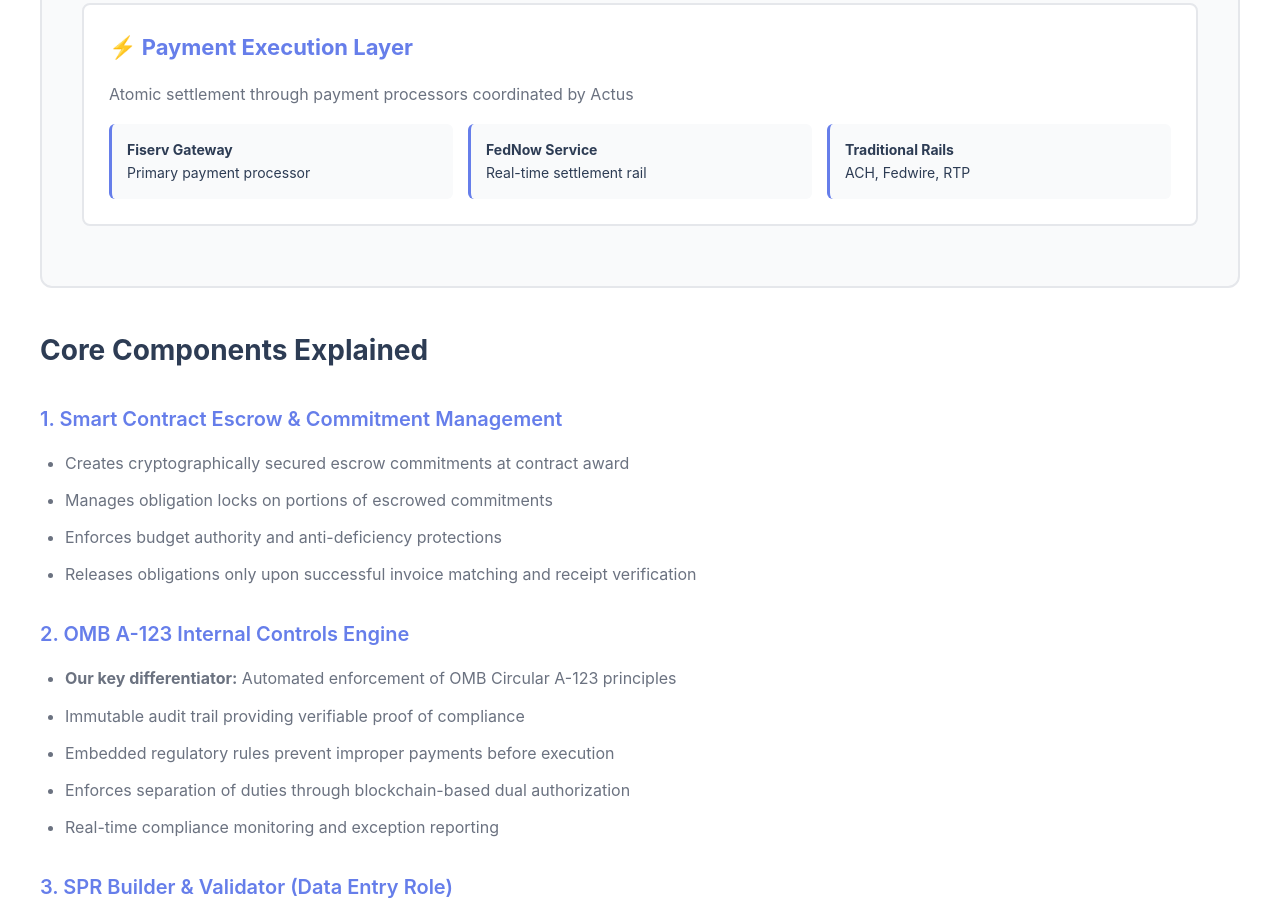
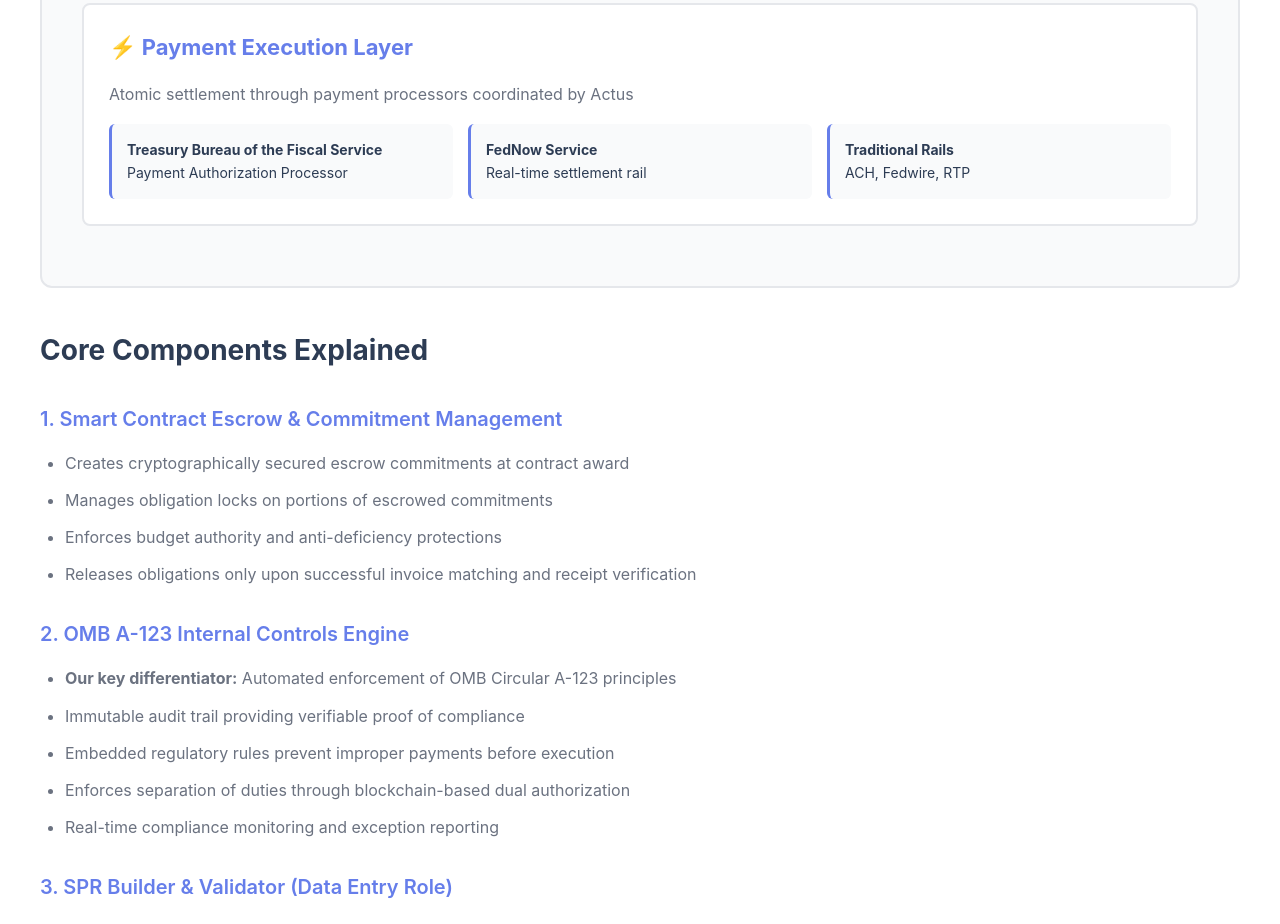
Before and after one commit to BMacMCrew/digital-payments-pilot, a plain HTML site: page technical/index.html in a window 1280 px wide. Shown: the part 2680-3604 px from the top of the page. Drawn offline with Linux system fonts and the light colour scheme.

Commit message:
Add files via upload

```diff
--- a/technical/index.html
+++ b/technical/index.html
@@ -596,7 +596,7 @@
                     <div class="arch-layer-title">⚡ Payment Execution Layer</div>
                     <p style="color: var(--text-light); margin-bottom: 15px;">Atomic settlement through payment processors coordinated by Actus</p>
                     <div class="arch-components">
-                        <div class="arch-component"><strong>Fiserv Gateway</strong><br>Primary payment processor</div>
+                        <div class="arch-component"><strong>Treasury Bureau of the Fiscal Service</strong><br>Payment Authorization Processor</div>
                         <div class="arch-component"><strong>FedNow Service</strong><br>Real-time settlement rail</div>
                         <div class="arch-component"><strong>Traditional Rails</strong><br>ACH, Fedwire, RTP</div>
                     </div>
```
